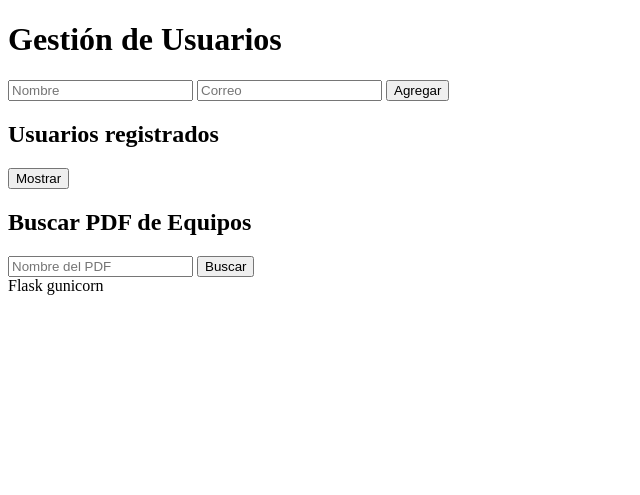
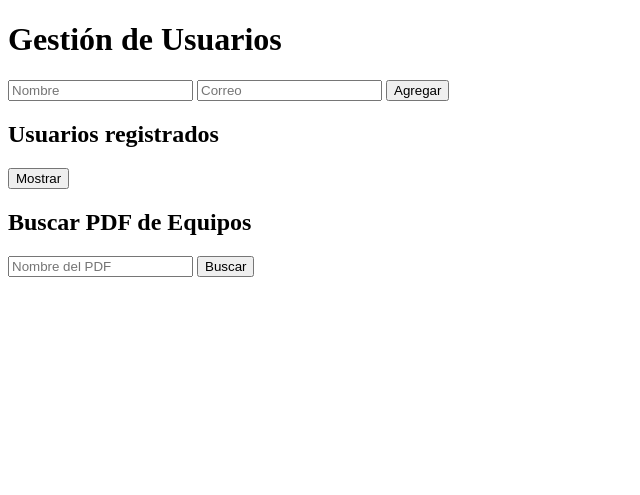
Before and after one commit to Cofla9/Instrumentacion, a Flask app: page / in a window 1280 px wide. Shown: the top 495 px of the page, without its empty margins (0-640 px from the left). Run offline with Flask 2, Linux system fonts and the light colour scheme.

Commit message:
index.html

```diff
--- a/templates/index.html
+++ b/templates/index.html
@@ -62,5 +62,3 @@
     </script>
 </body>
 </html>
-Flask
-gunicorn
```
